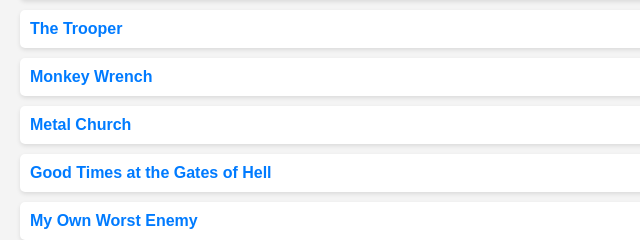
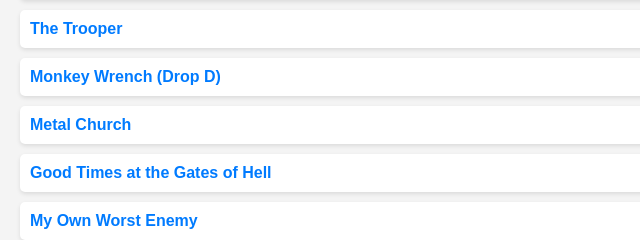
Before and after one commit to J35777/SetMix, a plain HTML site: page index.html in a window 1280 px wide. Shown: the part 724-964 px from the top of the page, 0-640 px from the left. Drawn offline with Linux system fonts and the light colour scheme.

Commit message:
Update index.html

```diff
--- a/index.html
+++ b/index.html
@@ -1390,7 +1390,7 @@
             { name: "General Contractor", url: "generalContractor" },
             { name: "Big Air is God", url: "bigAir" },
             { name: "Sonics Dance Team Girl", url: "sonicsGirl" },
-            { name: "Monkey Wrench", url: "monkeyWrench" },
+            { name: "Monkey Wrench (Drop D)", url: "monkeyWrench" },
             { name: "Three Little Pigs", url: "3LittlePigs" },
             { name: "See You in Hell", url: "seeYouInHell" },
             { name: "22 Acacia Avenue", url: "22Acacia" },
```
